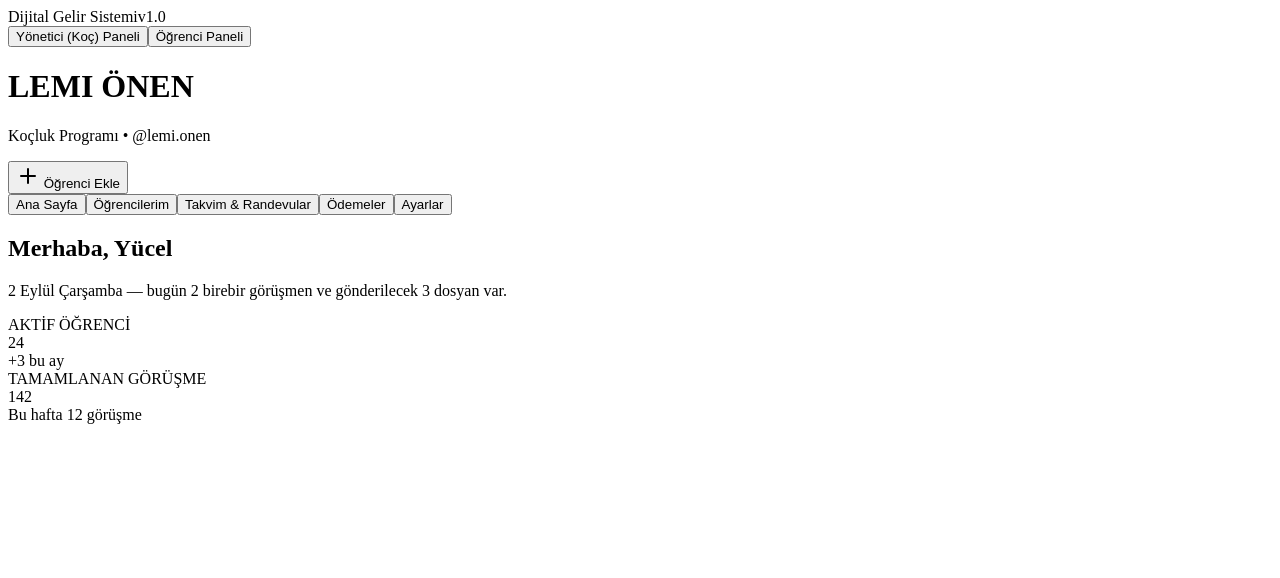
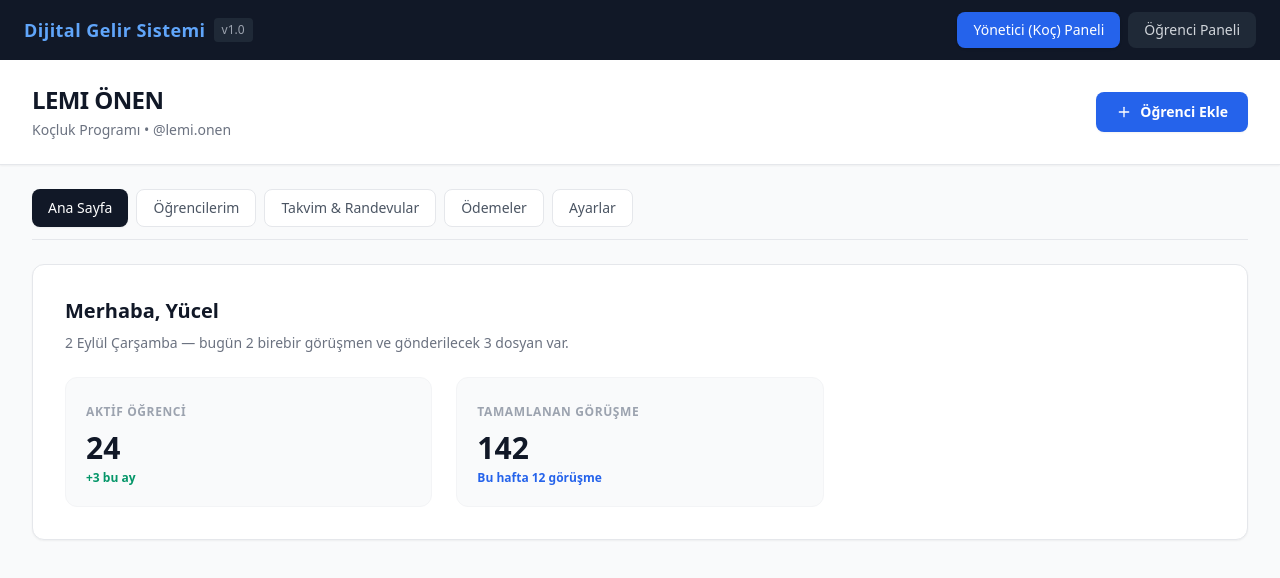
Before and after one commit to lemionen2-spec/panel, a Next.js app: page / in a window 1280 px wide. Shown: the top 578 px of the page. Built offline with nearby package versions, Linux system fonts and the light colour scheme.

Commit message:
Update _app.js

```diff
--- a/pages/_app.js
+++ b/pages/_app.js
@@ -1,10 +1,5 @@
-import React from 'react';
+import '../styles/globals.css'
 
 export default function App({ Component, pageProps }) {
-  return (
-    <>
-      <script src="https://cdn.tailwindcss.com"></script>
-      <Component {...pageProps} />
-    </>
-  );
+  return <Component {...pageProps} />
 }
```
